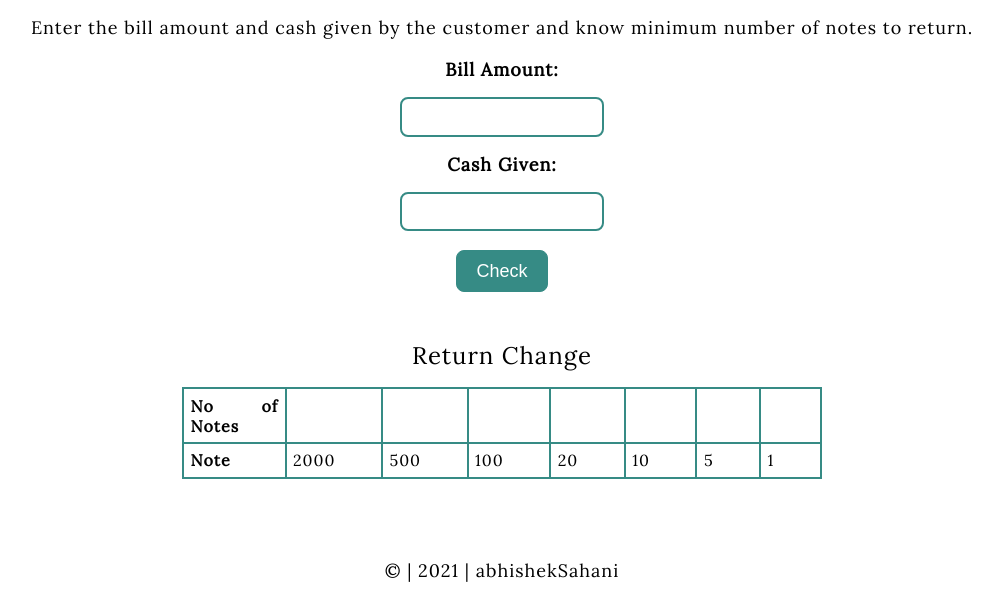
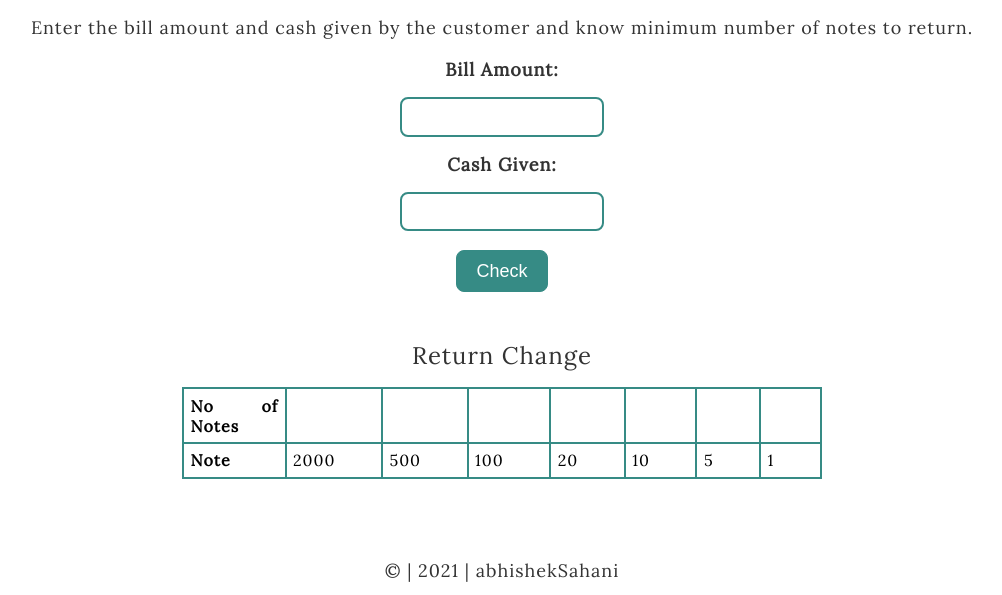
Before and after one commit to abhisheksahani-nova/Cash-Register-Manager, a plain HTML site: page index.html in a window 1280 px wide. Shown: the part 108-703 px from the top of the page, without its empty margins (138-1140 px from the left). Drawn offline with Linux system fonts and the light colour scheme.

Commit message:
Layout fix

```diff
--- a/style.css
+++ b/style.css
@@ -7,6 +7,7 @@
 body{
   font-family: 'Lora', serif;
   letter-spacing: 1px;
+  min-width: 100vw;
 }
 
 a {
@@ -16,7 +17,6 @@ a {
 
 /* Container */
 .container {
-  min-width: 100vw;
   display: flex;
   flex-direction: column;
   margin: 0 auto;
@@ -31,6 +31,7 @@ a {
 .description {
   margin-bottom: 1.2rem;
   font-size: large;
+  color: #333333;
 }
 
 .input {
@@ -46,6 +47,7 @@ a {
   display: block;
   font-size: large;
   font-weight: 600;
+  color: #333333;
 }
 
 
@@ -74,6 +76,7 @@ a {
     margin: 1rem 0;
     font-size: x-large;
     font-weight: 500;
+    color: #333333;
 }
 
 th,
@@ -94,6 +97,7 @@ td {
 
 .footer-heading {
   font-size: large;
+  color: #333333;
 }
 
 ul {
```
